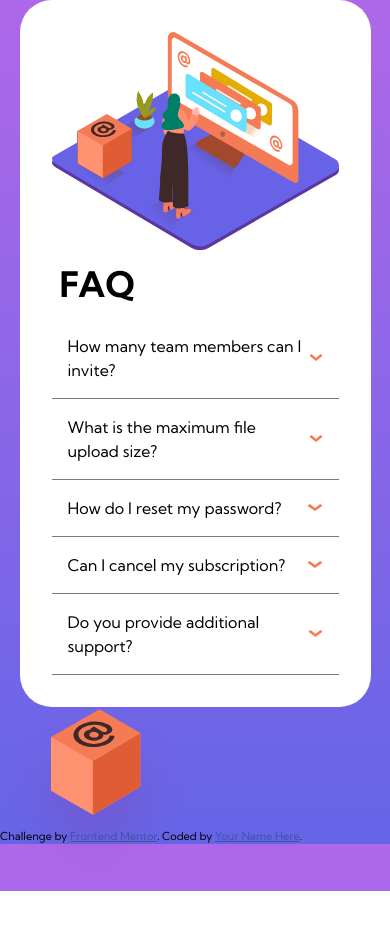
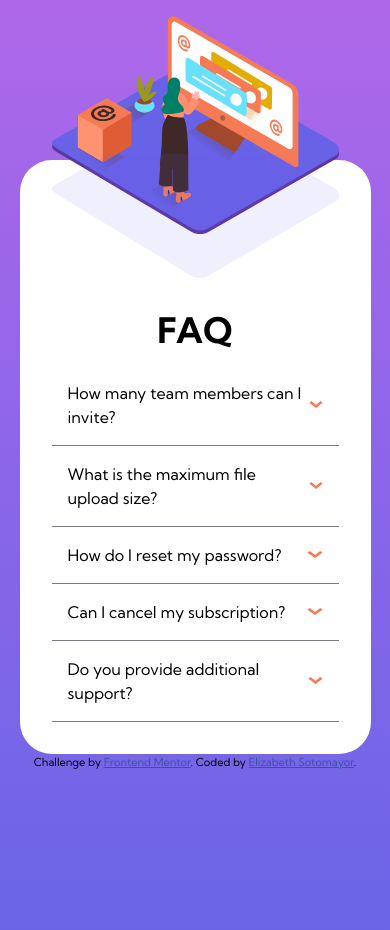
Before and after one commit to elizabethrsotomayor/faq-accordion-card-main, a plain HTML site: page index.html in a window 390 px wide. Before the commit the page ends 891 px from the top, so only its background shows below. Drawn offline with Linux system fonts and the light colour scheme.

Commit message:
add mobile styling, edit README.md

```diff
--- a/assets/css/styles.css
+++ b/assets/css/styles.css
@@ -114,7 +114,7 @@ hr {
 /****************************************************/
 /* DESKTOP STYLING */
 /****************************************************/
-@media (min-width: 25rem) {
+@media (min-width: 30rem) {
     .card {
         width: 70vw;
         transform: translateY(30%);
@@ -133,6 +133,8 @@ hr {
 
     .box-desktop {
         position: relative;
+        left: 10rem;
+        bottom: 10rem;
     }
 
     .img-mobile {
@@ -157,10 +159,25 @@ hr {
 /****************************************************/
 /* MOBILE STYLING */
 /****************************************************/
-@media (min-width: 12rem) and (max-width: 25rem) {
+@media (min-width: 12rem) and (max-width: 30rem) {
     .card {
         width: 90vw;
         flex-direction: column;
+        margin-top: 10rem;
+    }
+
+    .image {
+        height: 5rem;
+    }
+
+    .faq-content {
+        display: flex;
+        flex-direction: column;
+        margin-top: 1.5rem;
+    }
+
+    .faq-head {
+        align-self: center;
     }
 
     .img-desktop {
@@ -169,9 +186,29 @@ hr {
 
     .img-mobile {
         display: block;
+        position: relative;
+        bottom: 11rem;
     }
 
     .bg-pattern-desktop {
         display: none;
     }
+
+    .bg-pattern-mobile {
+        position: relative;
+        bottom: 16rem;
+        width: 150%;
+    }
+
+    .box-desktop {
+        display: none;
+    }
+
+    footer{
+        height: 1rem;
+    }
+
+    .attribution {
+        position: static;
+    }
 }
--- a/assets/js/script.js
+++ b/assets/js/script.js
@@ -1,6 +1,4 @@
 'use strict';
-
-console.log("it works");
 
 const accordion = document.getElementsByClassName('container');
 
--- a/index.html
+++ b/index.html
@@ -9,11 +9,6 @@
   <link rel="stylesheet" href="assets/css/styles.css">
 
   <title>Frontend Mentor | FAQ Accordion Card</title>
-
-  <!-- Feel free to remove these styles or customise in your own stylesheet 👍 -->
-  <style>
-
-  </style>
 </head>
 <body>
   <main role="main">
@@ -23,7 +18,7 @@
         <img src="images/illustration-woman-online-desktop.svg" alt="illustration-woman-online" class="img-desktop">
         <img src="images/illustration-woman-online-mobile.svg" alt="illustration-woman-online" class="img-mobile">
         <img src="images/bg-pattern-desktop.svg" alt="bg-pattern-desktop" class="bg-pattern-desktop"/>
-        <!--<img src="images/bg-pattern-mobile.svg" alt="bg-pattern-mobile" class="bg-pattern-mobile"/> -->
+        <img src="images/bg-pattern-mobile.svg" alt="bg-pattern-mobile" class="bg-pattern-mobile"/>
       </div>
 
 
@@ -91,7 +86,7 @@
         <footer role="contentinfo">
           <div class="attribution">
             Challenge by <a href="https://www.frontendmentor.io?ref=challenge" target="_blank">Frontend Mentor</a>.
-            Coded by <a href="#">Your Name Here</a>.
+            Coded by <a href="https://github.com/elizabethrsotomayor">Elizabeth Sotomayor</a>.
           </div>
         </footer>
 
```
Also changed, not shown: screenshot.png (added), 2 other files.
